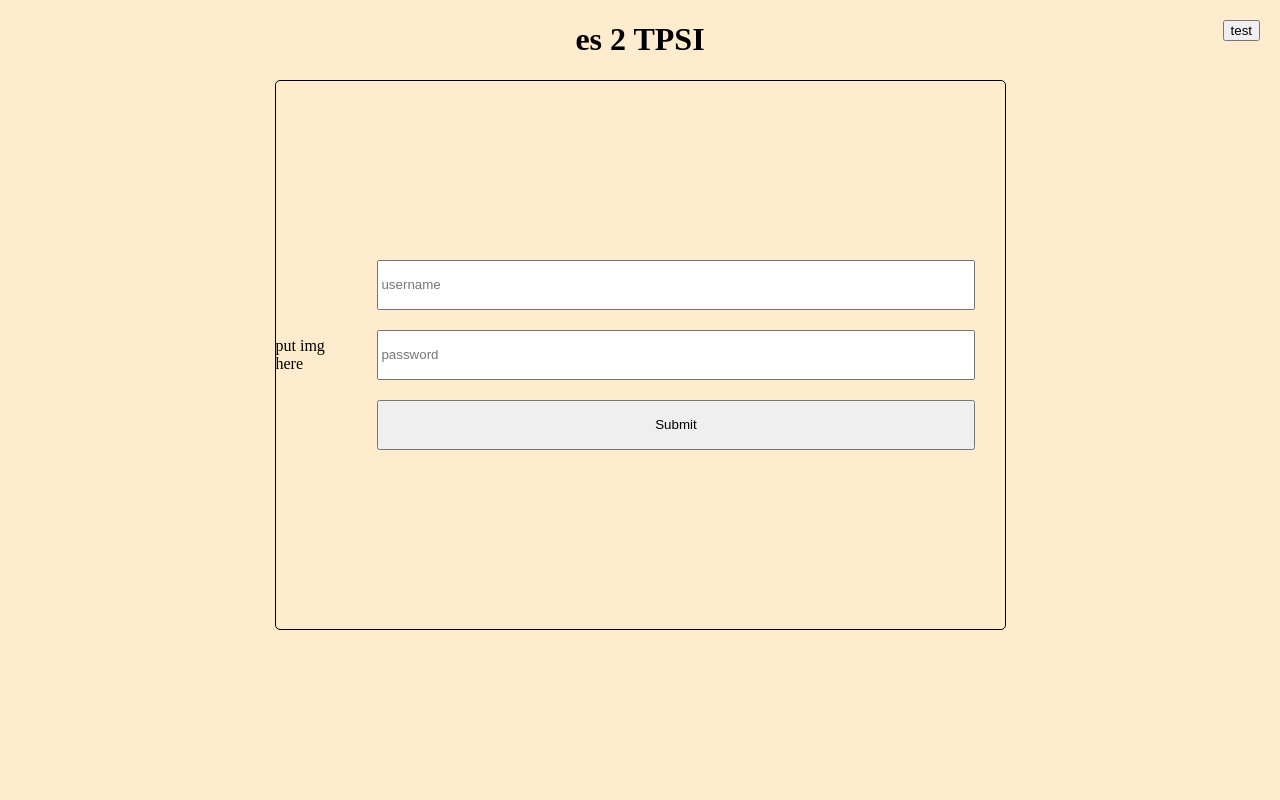
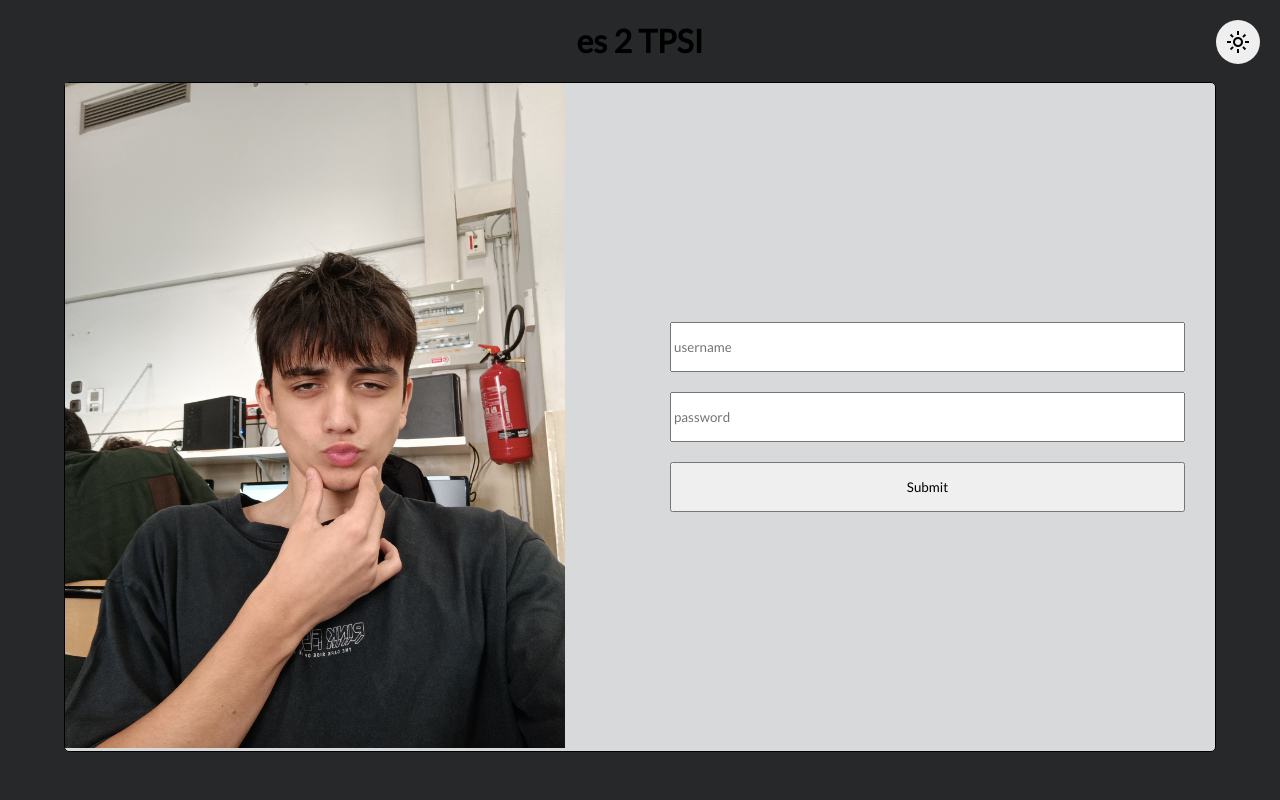
Before and after one commit to uwouldntgetit/TPSI, a PHP site: page /index-es2.html in a window 1280 px wide. Run offline with PHP 8.4, Linux system fonts and the light colour scheme.

Commit message:
I only have to set the colors for light/dark modes

```diff
--- /dev/null
+++ b/es2/app.js
@@ -0,0 +1,13 @@
+let textColor, bodyBGColor, containerBGColor;
+let title = document.getElementsByTagName("h1");
+const colorSchemeBtn = document.getElementById("clr-btn");
+
+function changeColorScheme(){
+    console.log("ciao");
+    if(colorSchemeBtn.innerHTML === "light_mode")
+        colorSchemeBtn.innerHTML = "dark_mode";
+    else
+        colorSchemeBtn.innerHTML = "light_mode";
+
+
+}
--- a/es2/index-es2.html
+++ b/es2/index-es2.html
@@ -6,17 +6,25 @@
     <title>es2</title>
 
     <link href="style-es2.css" rel="stylesheet">
+    <link rel="stylesheet" href="https://fonts.googleapis.com/css2?family=Material+Symbols+Outlined:opsz,wght,FILL,GRAD@20..48,100..700,0..1,-50..200" />
+    <link href="https://fonts.googleapis.com/css2?family=Lato&display=swap" rel="stylesheet">
 </head>
 <body>
     <h1>es 2 TPSI</h1>
 
-    <div class="flex-container ">
-        <button class="switch-colorschemes">test</button>
+    <div class="flex-container colorscheme-light">
+        <button
+            id="clr-btn"
+            class="switch-colorschemes material-symbols-outlined"
+            onclick="changeColorScheme()"
+            >
+            light_mode
+        </button>
 
         <picture class="img-container">
-            <source src="Images/foto-sexy.jpg">
+            <source srcset="Images/foto-sexy.jpg" media="(orientation: portrait)">
             <source src="path.jpeg">
-            put img here
+            <img src="Images/foto-sexy.jpg" alt="foto-sexy" width="500px">
         </picture>
         <form class="form-container">
             <input class="form-elem" type="text" placeholder="username">
@@ -24,5 +32,6 @@
             <button class="form-elem" type="submit">Submit</button>
         </form>
 
+        <script src="app.js"></script>
 </body>
 </html>
--- a/es2/style-es2.css
+++ b/es2/style-es2.css
@@ -1,5 +1,6 @@
 * {
     box-sizing: border-box;
+    font-family: "Lato", 'Gill Sans', 'Gill Sans MT', Calibri, 'Trebuchet MS', sans-serif
 }
 
 html {
@@ -11,13 +12,20 @@ html {
 body {
     margin: 0;
     height:100%;
-    background-color: blanchedalmond;
+    background-color: #272829;
 
     display: flex;
     align-items: center;
     justify-content: center;
     flex-direction: column;
     column-gap: 40px;
+}
+
+img {
+    height: 100%;
+    max-width: 100%;
+    max-height: 100%;
+    object-fit: cover;
 }
 
 .flex-container {
@@ -28,10 +36,10 @@ body {
 
     max-width: 90%;
     max-height: 100%;
-    height: 550px;
-    width: 731px;
+    min-height: 350px;
+    height: auto;
+    width: auto;
 
-    border: 1px solid black;
     border-radius: 5px;
 }
 
@@ -39,12 +47,22 @@ body {
     position: absolute;
     top: 20px;
     right: 20px;
+    padding: 10px;
     /* display: none; */
+    border: none;
+    border-radius: 40px;
 }
 
 .img-container {
     display: none;
+    overflow: hidden;
+    flex-basis: 50%;
+    max-height: 100%;
+    height: 100%;
+    width: 100%;
+    margin: 0;
 }
+
 
 .form-container {
     display: flex;
@@ -58,6 +76,7 @@ body {
     height: 100%;
     max-height: 100%;
 
+    flex-basis: 80%;
 
 }
 
@@ -66,20 +85,40 @@ body {
 }
 
 .colorscheme-dark {
+    color: white;
+    background-color: #1a1a1a;
+}
+
+.colorscheme-light {
+    color: black;
+    background-color: #d8d9da;
 
 }
 
-.colorscheme-light {
 
+.material-symbols-outlined {
+  font-variation-settings:
+  'FILL' 0,
+  'wght' 400,
+  'GRAD' 0,
+  'opsz' 24
 }
 
+
 /* Pad */
-@media screen and (min-width: 732px) {
+@media screen and (min-width: 600px) {
     .img-container {
         display: block;
     }
+
+    .form-container {
+        flex-basis: 50%;
+    }
 }
 
-/*  */
+/* PC */
 @media screen and (min-width: 1024px) {
+    .flex-container{
+        border: 1px solid black;
+    }
 }
```
